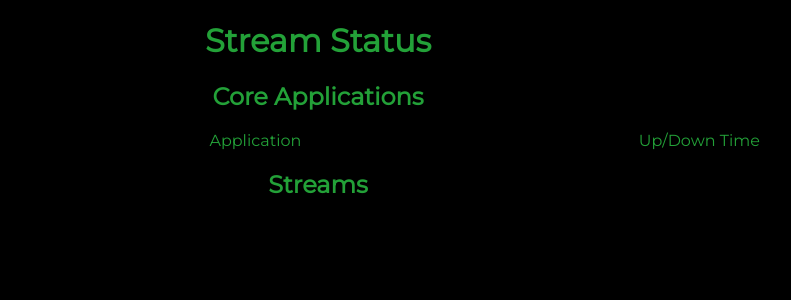
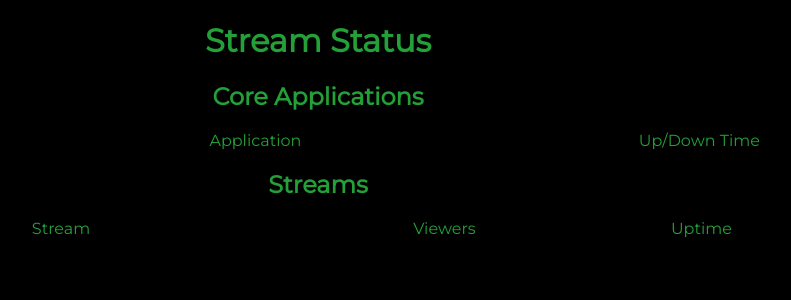
Before and after one commit to JohnBarton27/stream-status, a Flask app: template streamstatus/templates/index.html in a window 1280 px wide. Shown: the top 300 px of the page, without its empty margins (322-1113 px from the left). Run offline with Flask 2, Linux system fonts and the light colour scheme; the template is opened without the code that fills it, so the values that code supplies are empty; some libraries are stand-ins or nearby versions.

Commit message:
Add support for Streams going offline/online

```diff
--- a/streamstatus/templates/index.html
+++ b/streamstatus/templates/index.html
@@ -27,8 +27,13 @@
   {% endfor %}
 
   <h2>Streams</h2>
+  <div style="text-align: center;">
+      <span style="width: 40%; display: inline-block;">Stream</span>
+      <span style="width: 20%; display: inline-block;">Viewers</span>
+      <span style="width: 20%; display: inline-block;">Uptime</span>
+  </div>
   {% for stream in streams %}
-  <div id="{{stream.__class__}}-{{ stream.login }}" class="app-status {% if stream.is_live %} app-healthy {% else %} app-unhealthy {% endif %}" style="text-align: center;">
+  <div id="{{stream.__class__.__name__}}-{{ stream.login }}" class="app-status {% if stream.is_live %} app-healthy {% else %} app-unhealthy {% endif %}" style="text-align: center;">
       <span style="width: 40%; display: inline-block;">{{ stream.__class__.__name__ }} - {{ stream.login }}</span>
       <span id="{{stream}}-viewers" style="width: 20%; display: inline-block;">{% if stream.get_current_viewers() == -1 %} Offline {% else %} {{ stream.get_current_viewers() }} {% endif %}</span>
       <span id="{{stream}}-duration" style="width: 20%; display: inline-block;">{% if stream.get_stream_duration() == -1 %} Offline {% else %} {{ stream.get_stream_duration() }} {% endif %}</span>
@@ -61,21 +66,35 @@
 
     socket.on('broadcast-viewers', function(data) {
         for (const [stream, stream_info] of Object.entries(data)) {
+            let online = true;
             let viewers = stream_info['viewers'];
             if (viewers === -1) {
                 viewers = 'Offline';
+                online = false;
             }
 
             let duration = stream_info['duration'];
             if (duration === -1) {
                 duration = 'Offline';
+                online = false;
             }
+
+            let stream_elem = document.getElementById(stream);
 
             let viewer_elem = document.getElementById(stream + '-viewers');
             viewer_elem.innerHTML = viewers;
 
             let duration_elem = document.getElementById(stream + '-duration');
             duration_elem.innerHTML = duration;
+
+            // Red/green statuses
+            if (online && stream_elem.classList.contains('app-unhealthy')) {
+                stream_elem.classList.add('app-healthy');
+                stream_elem.classList.remove('app-unhealthy');
+            } else if (!online && stream_elem.classList.contains('app-healthy')) {
+                stream_elem.classList.add('app-unhealthy');
+                stream_elem.classList.remove('app-healthy');
+            }
         }
     });
 </script>
```
